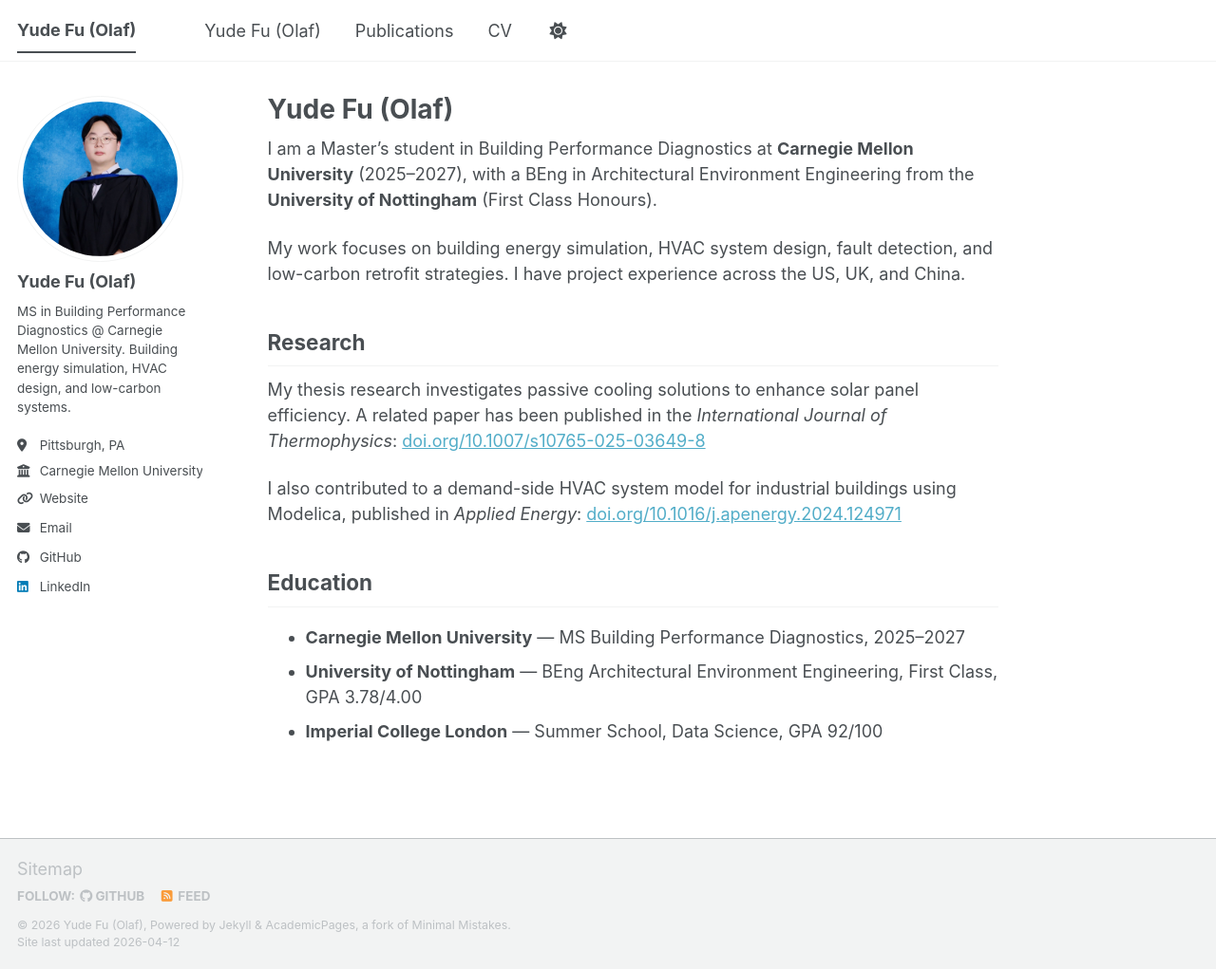
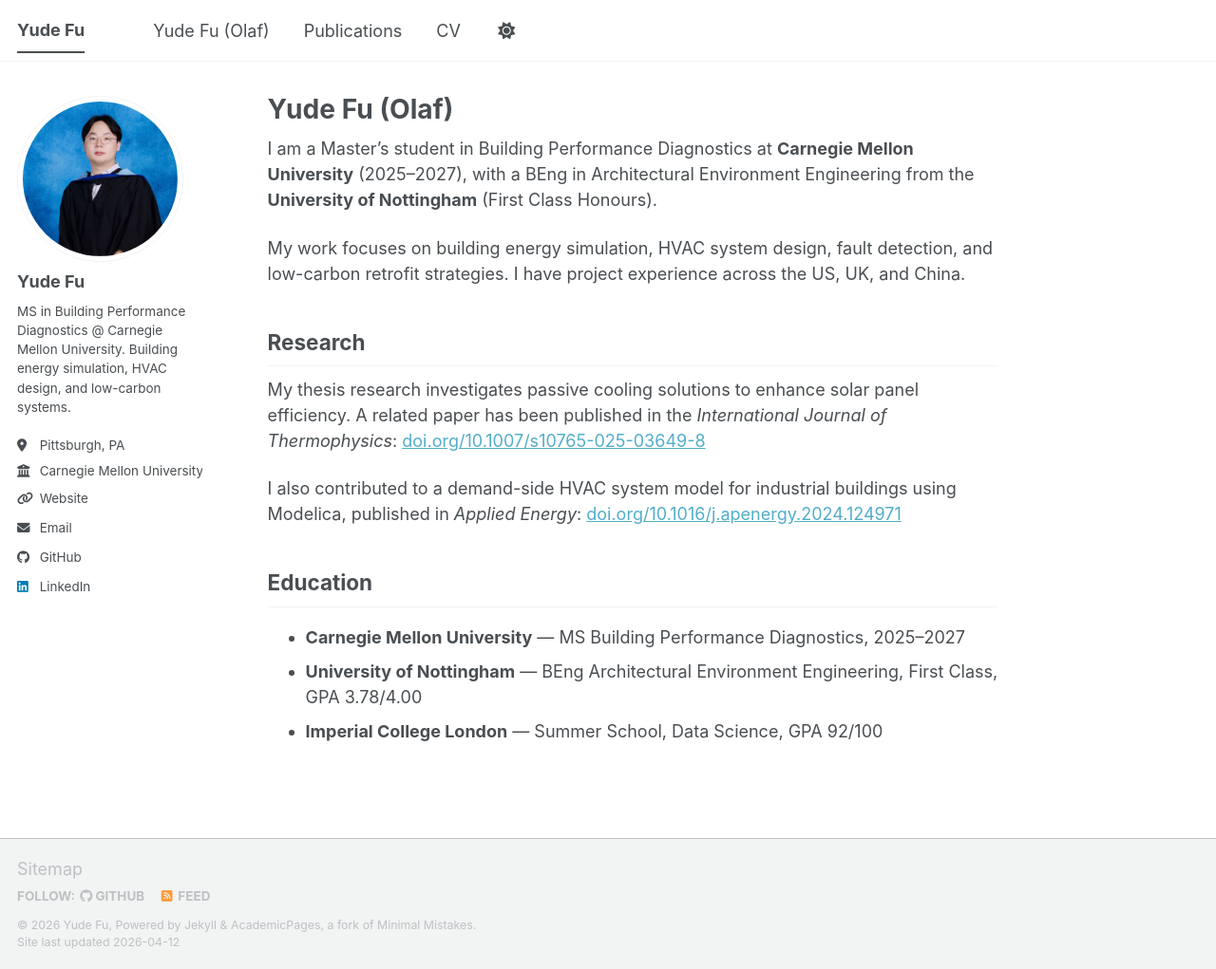
Before and after one commit to OlafFU/OlafFu.github.io, a Jekyll site: the page built from _pages/about.md, in a window 1280 px wide and 1021 px high. Shown: the whole window at 95% size. Built offline with Jekyll 4.4.1, drawn with Linux system fonts in a browser that asks for light colours; a script bundle is joined from its source files by our own code; library files that are not in the unit come from our copies.

Commit message:
Update _config.yml

```diff
--- a/_config.yml
+++ b/_config.yml
@@ -1,10 +1,10 @@
 # Basic Site Settings
 locale                   : "en-US"
 site_theme               : "default"
-title                    : "Yude Fu (Olaf)"
+title                    : "Yude Fu"
 title_separator          : "-"
-name                     : &name "Yude Fu (Olaf)"
-description              : &description "Yude Fu (Olaf)'s academic portfolio - Building Performance Diagnostics"
+name                     : &name "Yude Fu"
+description              : &description "Yude Fu's academic portfolio - Building Performance Diagnostics"
 url                      : https://OlafFu.github.io # 改成你的 GitHub 用户名
 baseurl                  : ""
 repository               : "OlafFU/OlafFu.github.io" # 改成你的 GitHub 用户名
@@ -13,7 +13,7 @@ repository               : "OlafFU/OlafFu.github.io" # 改成你的 GitHub 用
 author:
   # Biographic information
   avatar           : "profile.png"
-  name             : "Yude Fu (Olaf)"
+  name             : "Yude Fu"
   pronouns         :
   bio              : "MS in Building Performance Diagnostics @ Carnegie Mellon University. Building energy simulation, HVAC design, and low-carbon systems."
   location         : "Pittsburgh, PA"
```
